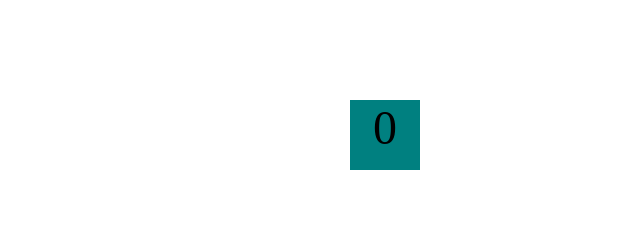
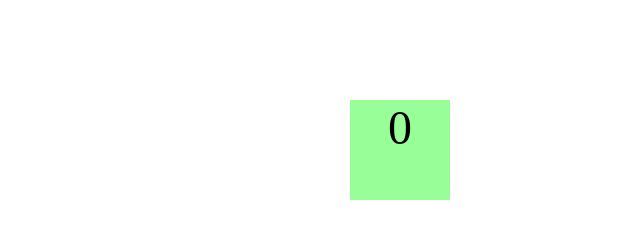
Before and after one commit to dakotafabre15/dakotafabre15.github.io, a plain HTML site: page projects/bouncing-box/index.html in a window 1280 px wide. Shown: the whole page, without its empty margins (640-1280 px from the left). Drawn offline with Linux system fonts and the light colour scheme.

Commit message:
color change

```diff
--- a/projects/bouncing-box/index.html
+++ b/projects/bouncing-box/index.html
@@ -14,11 +14,11 @@
 
 			display: block;
 			position: absolute;
-			width: 70px;
-			height: 70px;
+			width: 100px;
+			height: 100px;
 			top: 100px;
 			left: 0px;
-			background-color: teal;
+			background-color: #98ff98;
 			font-size: 300%;
 			text-align: center;
 		}
```
